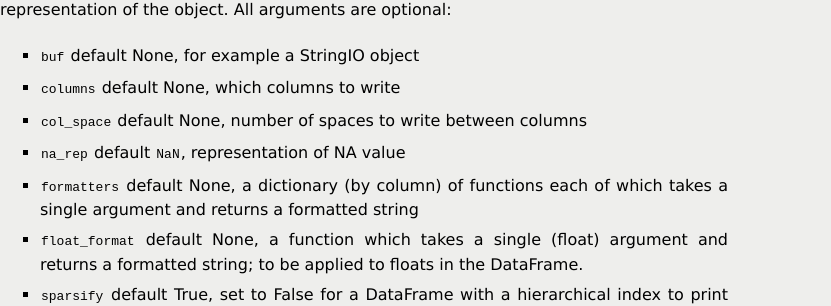
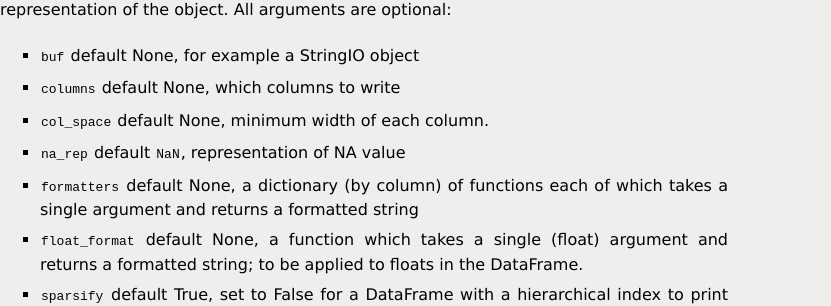
Before and after one commit to mobogaqc/pandas, a Sphinx documentation site: the page built from doc/source/io.rst, in a window 1280 px wide and 900 px high, scrolled down 10559 px. Shown: the part 149-455 px from the top of the window, without its empty margins (0-831 px from the left). Built offline with Sphinx 7.4.7, drawn with Linux system fonts in a browser that asks for light colours; formulas are drawn with MathJax 3; the version number is read from the project's files by our own code.

Commit message:
DOC: change definition of col_space.
wasn't implemented till now, so shouldn't break anything.
colSpace was already deprecated in favor of col_space, so
I would feel bad about deprecating col_space in favor of
min_col_width.

```diff
--- a/doc/source/io.rst
+++ b/doc/source/io.rst
@@ -668,7 +668,7 @@ over the string representation of the object. All arguments are optional:
 
   - ``buf`` default None, for example a StringIO object
   - ``columns`` default None, which columns to write
-  - ``col_space`` default None, number of spaces to write between columns
+  - ``col_space`` default None, minimum width of each column.
   - ``na_rep`` default ``NaN``, representation of NA value
   - ``formatters`` default None, a dictionary (by column) of functions each of
     which takes a single argument and returns a formatted string
```
